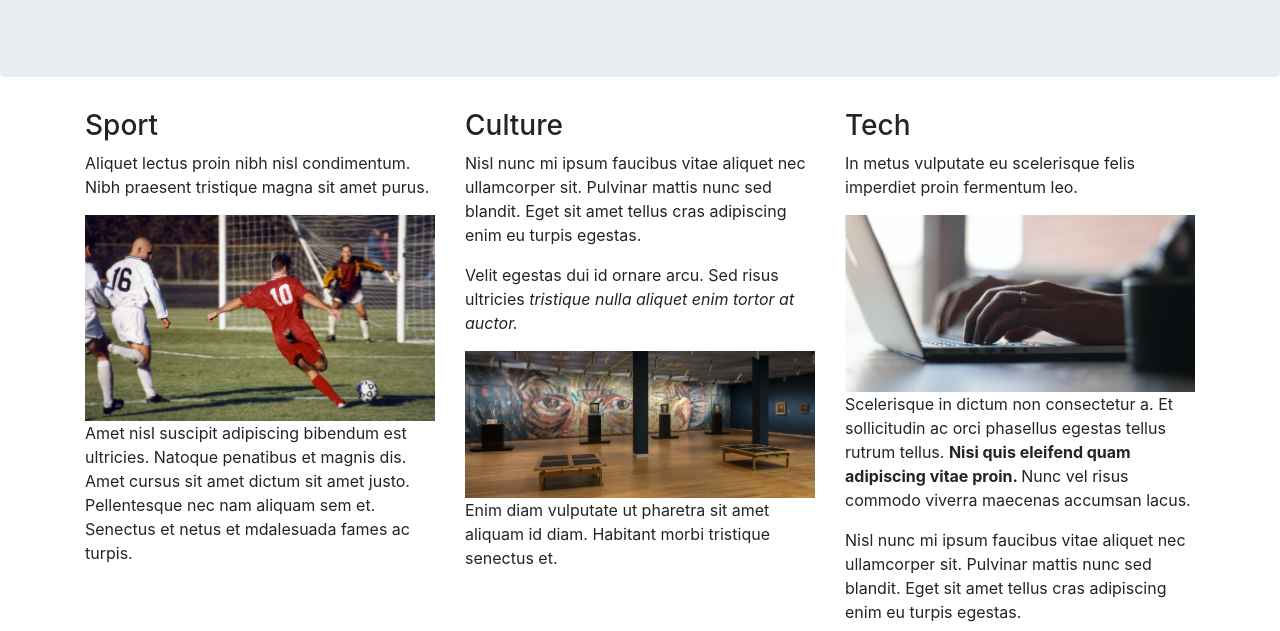
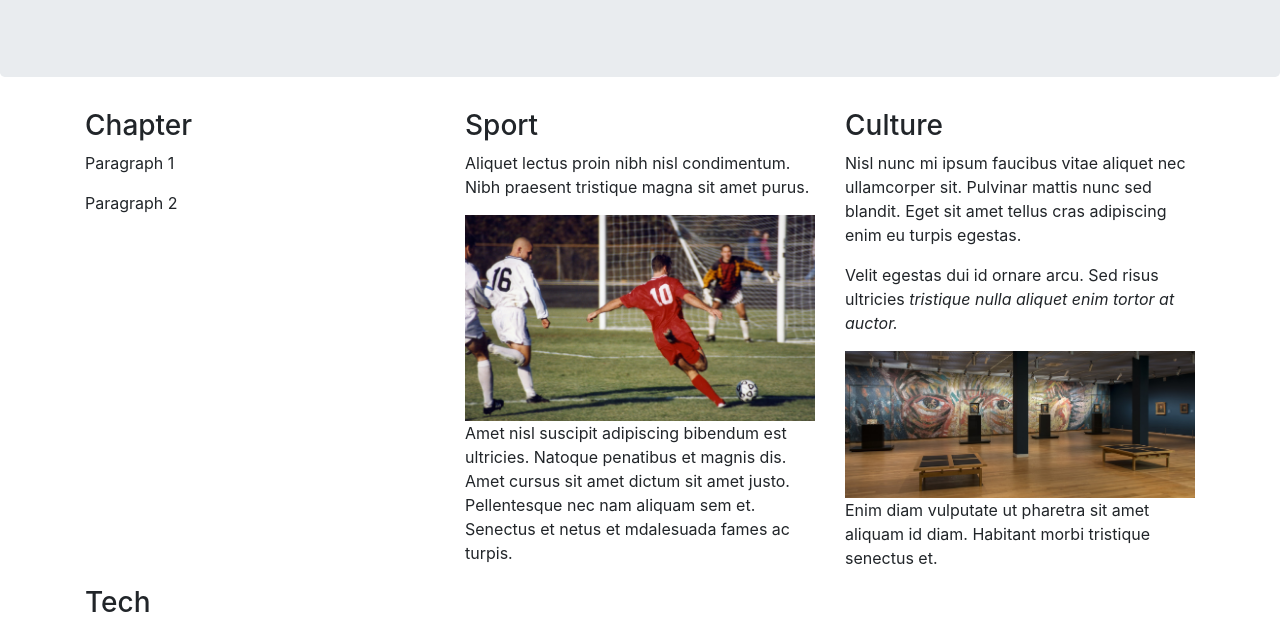
Before and after one commit to Alexsey678/my-project-2, a plain HTML site: page index.html in a window 1280 px wide. Shown: the part 161-792 px from the top of the page. Drawn offline with Linux system fonts and the light colour scheme.

Commit message:
Add new Chapter Updated

```diff
--- a/index.html
+++ b/index.html
@@ -13,6 +13,11 @@
 <div class="container">
   <div class="row">
     <div class="col-sm-4">
+      <h3>Chapter</h3>
+      <p> Paragraph 1 </p>
+	  <p> Paragraph 2 </p>
+    </div>
+	<div class="col-sm-4">
       <h3>Sport</h3>
       <p> Aliquet lectus proin nibh nisl condimentum. Nibh praesent tristique magna sit amet purus. </p>
 	  <img src="img/football.png" class="img-fluid">
```
